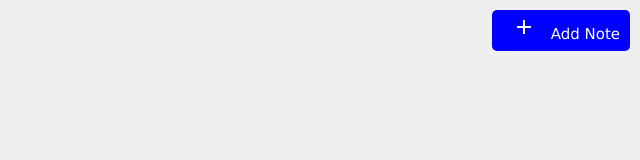
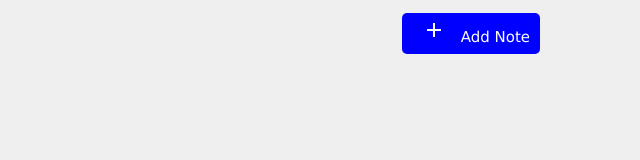
Before and after one commit to Ankitchouhan9993/Notes-App.github.io, a plain HTML site: page index.html in a window 1280 px wide. Shown: the whole page, without its empty margins (640-1280 px from the left). Drawn offline with nearby package versions, Linux system fonts and the light colour scheme.

Commit message:
style update

```diff
--- a/style.css
+++ b/style.css
@@ -4,14 +4,13 @@
     box-sizing: border-box;
 }
 body{
-
     background-color: #efefef;
     height: 100vh;
-    width: 100vw;
+    width: 100%;
+    margin: auto;
 }
 main{
     width: 100vw;
-    height: 100vh;
     display: flex;
     margin-top: 50px;
     flex-wrap: wrap;
@@ -19,9 +18,9 @@ main{
 }
 .add-note{
     position:fixed;
-    right: 0;
-    top: 0;
-    margin: 10px;
+    right: 100px;
+    top: 13px;
+    margin: 0px;
     background-color: blue;
     padding: 5px 10px;
     border: none;
```
